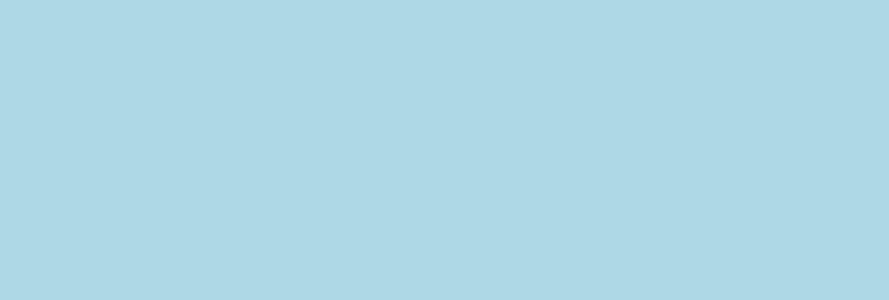
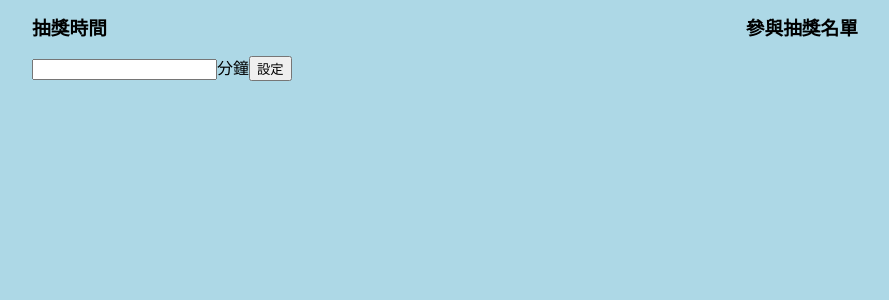
Before and after one commit to es6513/lucky-draw, a React (Create React App) app: page / in a window 1280 px wide. Shown: the top 300 px of the page, without its empty margins (195-1084 px from the left). Built offline with nearby package versions, Linux system fonts and the light colour scheme.

Commit message:
add form

```diff
--- a/package.json
+++ b/package.json
@@ -11,6 +11,7 @@
     "prop-types": "^15.7.2",
     "react": "^17.0.1",
     "react-dom": "^17.0.1",
+    "react-hook-form": "^6.12.2",
     "react-redux": "^7.2.2",
     "react-scripts": "4.0.1",
     "redux": "^4.0.5",
--- a/src/App.js
+++ b/src/App.js
@@ -1,5 +1,6 @@
 import React from "react";
-
+import TimeControl from "./containers/TimeControl";
+import AttendLists from "./containers/AttendLists";
 import "./styles/main.scss";
 
 import { config } from "./config";
@@ -7,7 +8,12 @@ const { css } = config;
 const { ROOT_CLASS } = css;
 
 function App() {
-  return <div className={`${ROOT_CLASS}`}></div>;
+  return (
+    <div className={`${ROOT_CLASS}`}>
+      <TimeControl />
+      <AttendLists />
+    </div>
+  );
 }
 
 export default App;
--- a/src/components/Input/index.js
+++ b/src/components/Input/index.js
@@ -1,9 +1,14 @@
 import React from "react";
 import { PropTypes } from "prop-types";
 
-function Input({ inputName, className, ...restProps }) {
+function Input({ inputName, useFormRef, className, errors, ...restProps }) {
   return (
-    <input name={inputName} type="text" className={className} {...restProps} />
+    <input
+      name={inputName}
+      ref={useFormRef}
+      className={className}
+      {...restProps}
+    />
   );
 }
 
@@ -12,6 +17,8 @@ export default Input;
 Input.propTypes = {
   inputName: PropTypes.string.isRequired,
   className: PropTypes.string,
+  errors: PropTypes.object,
+  useFormRef: PropTypes.func,
 };
 
 Input.defaultProps = {
--- /dev/null
+++ b/src/containers/AttendLists.js
@@ -0,0 +1,16 @@
+import React from "react";
+import HeadTitle from "../components/HeadTitle";
+
+import { config } from "../config";
+const { css } = config;
+const { ROOT_CLASS } = css;
+
+function AttendLists() {
+  return (
+    <div className={`${ROOT_CLASS}__attend-lists`}>
+      <HeadTitle headTag="h3">參與抽獎名單</HeadTitle>
+    </div>
+  );
+}
+
+export default AttendLists;
--- /dev/null
+++ b/src/containers/TimeControl.js
@@ -0,0 +1,62 @@
+import React from "react";
+import { useForm } from "react-hook-form";
+import { useDispatch } from "react-redux";
+import { setTimer } from "../redux/modules/timer/actions";
+import HeadTitle from "../components/HeadTitle";
+import Input from "../components/Input";
+import Button from "../components/Button";
+
+import { config } from "../config";
+const { css } = config;
+const { ROOT_CLASS } = css;
+
+function TimeControl() {
+  //Store
+
+  const dispatch = useDispatch();
+
+  const setStoreTimer = (timer) => {
+    const payload = { timer: parseFloat(timer) };
+    dispatch(setTimer(payload));
+  };
+
+  //Timer Form
+  const {
+    register: formRegister,
+    formState,
+    handleSubmit: submitForm,
+  } = useForm({
+    mode: "all",
+    criteriaMode: "all",
+  });
+
+  const handleSubmit = (data) => {
+    const { timer } = data;
+    setStoreTimer(timer);
+  };
+
+  return (
+    <div className={`${ROOT_CLASS}__time-control`}>
+      <HeadTitle headTag="h3">抽獎時間</HeadTitle>
+      <form
+        className={`${ROOT_CLASS}__time-control__form`}
+        onSubmit={submitForm((data) => handleSubmit(data))}
+      >
+        <Input
+          inputName="timer"
+          className={`${ROOT_CLASS}__time-control__form-input`}
+          useFormRef={formRegister}
+        />
+        <span>分鐘</span>
+        <Button
+          className={`${ROOT_CLASS}__time-control__submit-button`}
+          type="submit"
+        >
+          設定
+        </Button>
+      </form>
+    </div>
+  );
+}
+
+export default TimeControl;
--- a/src/redux/modules/attendLists/actions.js
+++ b/src/redux/modules/attendLists/actions.js
@@ -8,7 +8,6 @@ export const SET_LUCKY_PERSON = "SET_LUCKY_PERSON";
 // Action Creator
 // ///////////////////
 
-export const setTimer = (selectedId) => {
-  const payload = { selectedId };
+export const setTimer = (payload) => {
   return { type: SET_LUCKY_PERSON, payload };
 };
--- a/src/redux/modules/timer/actions.js
+++ b/src/redux/modules/timer/actions.js
@@ -8,7 +8,6 @@ export const SET_TIMER = "SET_TIMER";
 // Action Creator
 // ///////////////////
 
-export const setTimer = (timer) => {
-  const payload = { timer };
+export const setTimer = (payload) => {
   return { type: SET_TIMER, payload };
 };
--- a/src/redux/modules/timer/index.js
+++ b/src/redux/modules/timer/index.js
@@ -3,7 +3,9 @@ import { SET_TIMER } from "./actions";
 // ///////////////////
 // Initial State
 // ///////////////////
-const initState = 0;
+const initState = {
+  timer: 0,
+};
 
 // ///////////////////
 // Reducer
```
Also changed, not shown: 1 other file (tests, documents, lock files or other folders).
